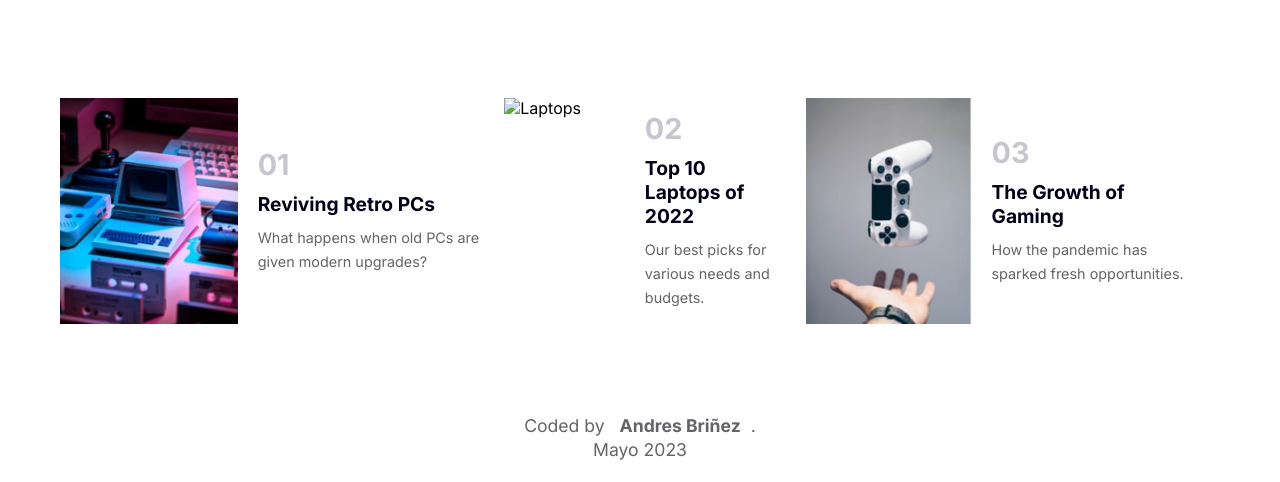
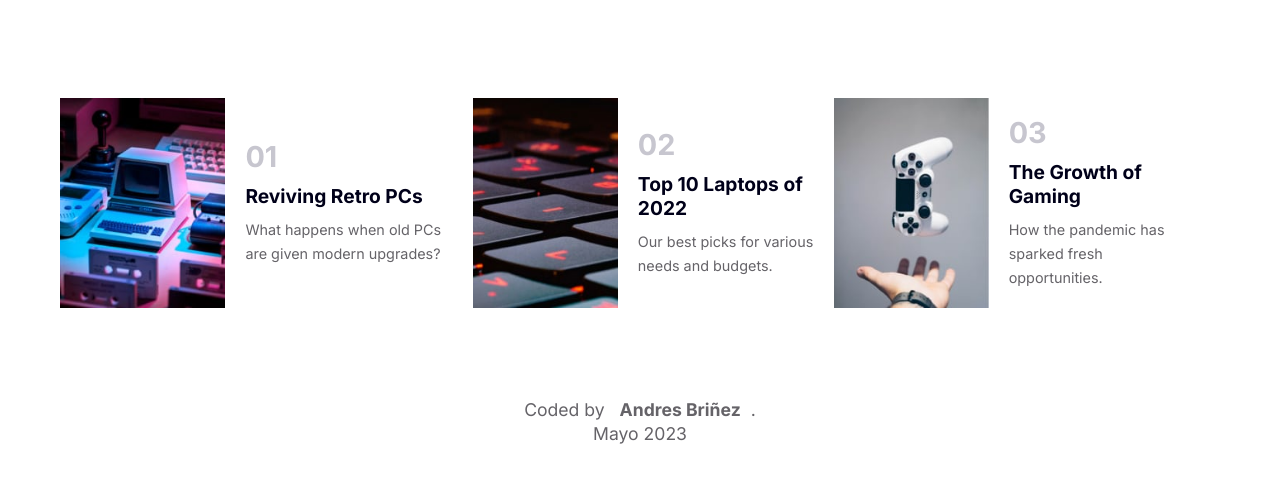
Before and after one commit to andres-brinez/News-homepage, a plain HTML site: page index.html in a window 1280 px wide. Shown: the part 711-1193 px from the top of the page. Drawn offline with Linux system fonts and the light colour scheme; the site is published under a folder, as on GitHub Pages, so addresses that start at the root find nothing.

Commit message:
cambiar la ruta

```diff
--- a/index.html
+++ b/index.html
@@ -135,7 +135,7 @@
 
         <div class="blogNew">
 
-          <img src="/assets/images/image-top-laptops.jpg" alt="Laptops">
+          <img src="./assets/images/image-top-laptops.jpg" alt="Laptops">
           <div class="blogNew-text">
             <h3>02</h3>
             <h4>Top 10 Laptops of 2022</h4>
```
